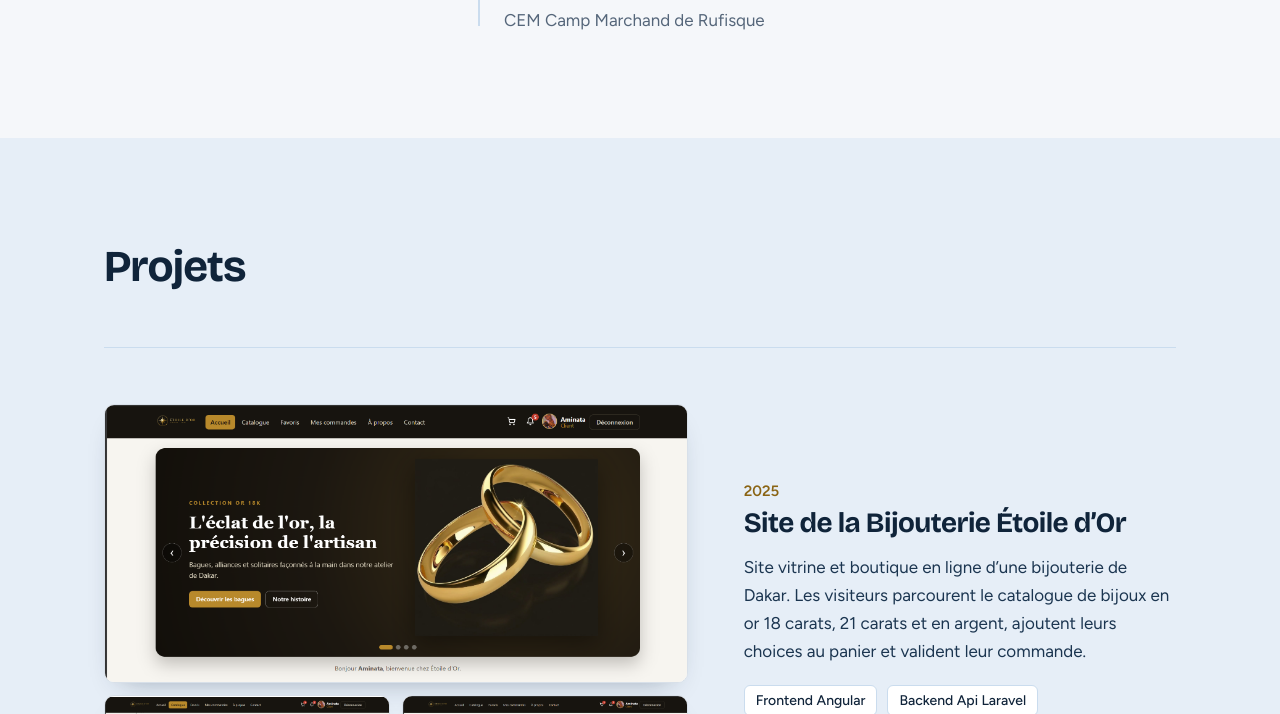
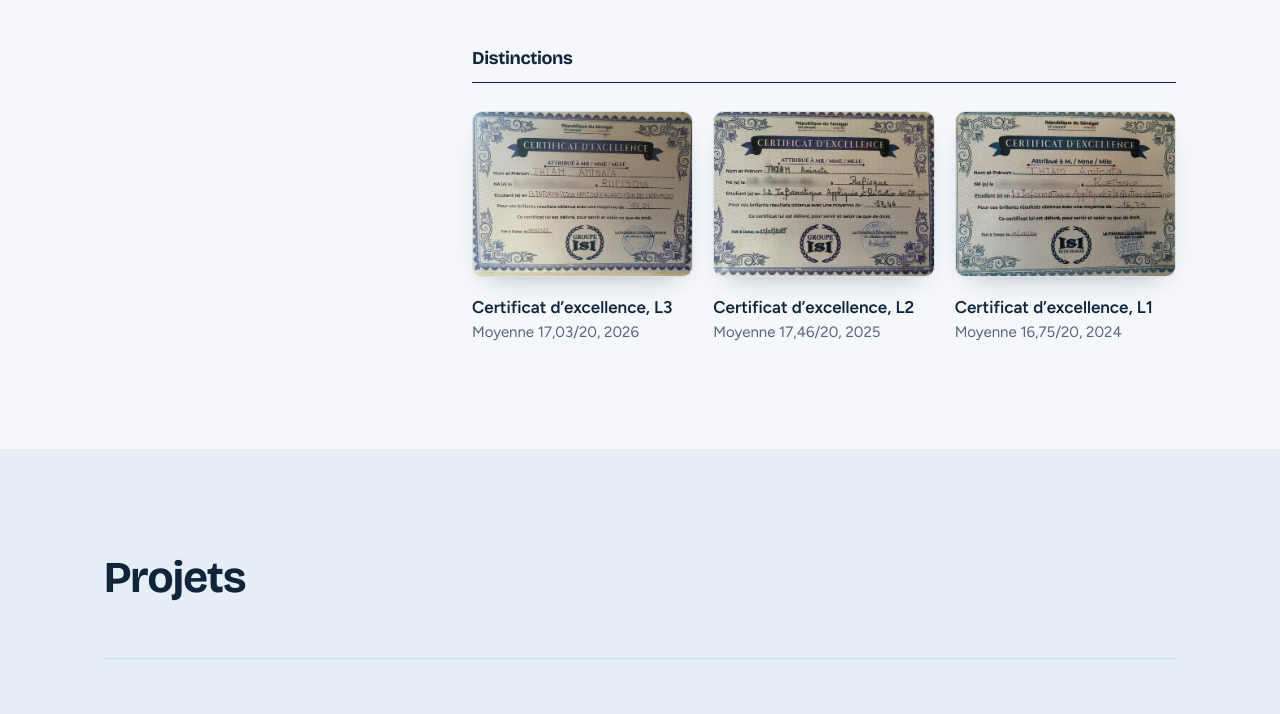
Before and after one commit to thiamaminata185-sys/aminata-thiam.github.io, a plain HTML site: page index.html in a window 1280 px wide. Shown: the part 3426-4140 px from the top of the page. Drawn offline with nearby package versions, Linux system fonts and the light colour scheme.

Commit message:
feat: ajou distinction

```diff
--- a/assets/css/style.css
+++ b/assets/css/style.css
@@ -531,3 +531,12 @@ h1, h2, h3, h4 {
 
 /* Quand il n’y a qu’une seule capture secondaire, elle prend toute la largeur */
 .project-media .shot-main + .shot:last-child { grid-column: 1 / -1; }
+
+/* ---------- Certificats ---------- */
+.certs { display: grid; grid-template-columns: repeat(3, 1fr); gap: 20px; }
+.cert-title { margin: 12px 0 0; font-weight: 600; line-height: 1.3; }
+.cert-meta { margin: 2px 0 0; font-size: .9375rem; color: var(--muted); }
+
+@media (max-width: 640px) {
+  .certs { grid-template-columns: 1fr; }
+}
--- a/index.html
+++ b/index.html
@@ -101,7 +101,7 @@
             <dt>Développement</dt>
             <dd>
               <ul class="chips">
-                <li>HTML</li><li>CSS</li><li>JavaScript</li><li>PHP</li><li>Python</li><li>Java</li><li>C</li><li>C#</li><li>javafx</li><li>Laravel</li><li>Angular</li><li>WordPress</li>
+                <li>HTML</li><li>CSS</li><li>JavaScript</li><li>PHP</li><li>Python</li><li>Java</li><li>C</li><li>C#</li><li>javafx</li><li>Laravel</li><li>Angular</li><li>Flutter</li><li>WordPress</li>
               </ul>
             </dd>
           </div>
@@ -109,7 +109,7 @@
             <dt>Données et systèmes</dt>
             <dd>
               <ul class="chips">
-                <li>Administration de bases de données</li><li>MySQL</li><li>Administration Linux</li><li>Configuration réseaux et systèmes</li><li>CRM</li>
+                <li>Administration de bases de données</li><li>MySQL</li><li>Administration Linux</li><li>Configuration réseaux et systèmes</li>
               </ul>
             </dd>
           </div>
@@ -178,6 +178,30 @@
               <p class="where">CEM Camp Marchand de Rufisque</p>
             </li>
           </ol>
+          <h3 class="path-title">Distinctions</h3>
+          <ul class="certs">
+            <li>
+              <button class="shot" type="button" data-full="assets/img/certificats/certificat-l3.jpg" data-caption="Certificat d’excellence, L3 IAGE, moyenne 17,03/20 (2026)">
+                <img src="assets/img/certificats/certificat-l3.jpg" alt="Certificat d’excellence de L3 IAGE délivré par le Groupe ISI, moyenne 17,03" loading="lazy" width="1080" height="810">
+              </button>
+              <p class="cert-title">Certificat d’excellence, L3</p>
+              <p class="cert-meta">Moyenne 17,03/20, 2026</p>
+            </li>
+            <li>
+              <button class="shot" type="button" data-full="assets/img/certificats/certificat-l2.jpg" data-caption="Certificat d’excellence, L2 IAGE, moyenne 17,46/20 (2025)">
+                <img src="assets/img/certificats/certificat-l2.jpg" alt="Certificat d’excellence de L2 IAGE délivré par le Groupe ISI, moyenne 17,46" loading="lazy" width="1080" height="810">
+              </button>
+              <p class="cert-title">Certificat d’excellence, L2</p>
+              <p class="cert-meta">Moyenne 17,46/20, 2025</p>
+            </li>
+            <li>
+              <button class="shot" type="button" data-full="assets/img/certificats/certificat-l1.jpg" data-caption="Certificat d’excellence, L1 IAGE, moyenne 16,75/20 (2024)">
+                <img src="assets/img/certificats/certificat-l1.jpg" alt="Certificat d’excellence de L1 IAGE délivré par le Groupe ISI, moyenne 16,75" loading="lazy" width="1080" height="810">
+              </button>
+              <p class="cert-title">Certificat d’excellence, L1</p>
+              <p class="cert-meta">Moyenne 16,75/20, 2024</p>
+            </li>
+          </ul>
         </div>
       </div>
     </section>
@@ -186,10 +210,6 @@
     <section class="section section-tint" id="projets" aria-labelledby="projets-title">
       <div class="container">
         <h2 id="projets-title" class="wide-title">Projets</h2>
-
-        <!-- Pour ajouter un lien vers un site en ligne, place ceci dans le bloc .project-body :
-             <a class="project-link" href="https://ton-site.com" target="_blank" rel="noopener">Voir le site <i class="bi bi-box-arrow-up-right" aria-hidden="true"></i></a> -->
-
         <article class="project">
           <div class="project-media">
             <button class="shot shot-main" type="button" data-full="assets/img/projects/f1.png" data-caption="Bijouterie Étoile d’Or, page d’accueil">
@@ -207,6 +227,7 @@
             <h3>Site de la Bijouterie Étoile d’Or</h3>
             <p>Site vitrine et boutique en ligne d’une bijouterie de Dakar. Les visiteurs parcourent le catalogue de bijoux en or 18 carats, 21 carats et en argent, ajoutent leurs choices au panier et valident leur commande.</p>
             <ul class="chips chips-small"><li>Frontend Angular</li><li>Backend Api Laravel</li><li>Base de données PostgreSQL</li></ul>
+            <a class="project-link" href="https://bijouterie-etoile-dor.vercel.app" target="_blank" rel="noopener">Voir le site <i class="bi bi-box-arrow-up-right" aria-hidden="true"></i></a>
           </div>
         </article>
 
```
Also changed, not shown: assets/img/certificats/certificat-l1.jpg (added), assets/img/certificats/certificat-l2.jpg (added), assets/img/certificats/certificat-l3.jpg (added).
